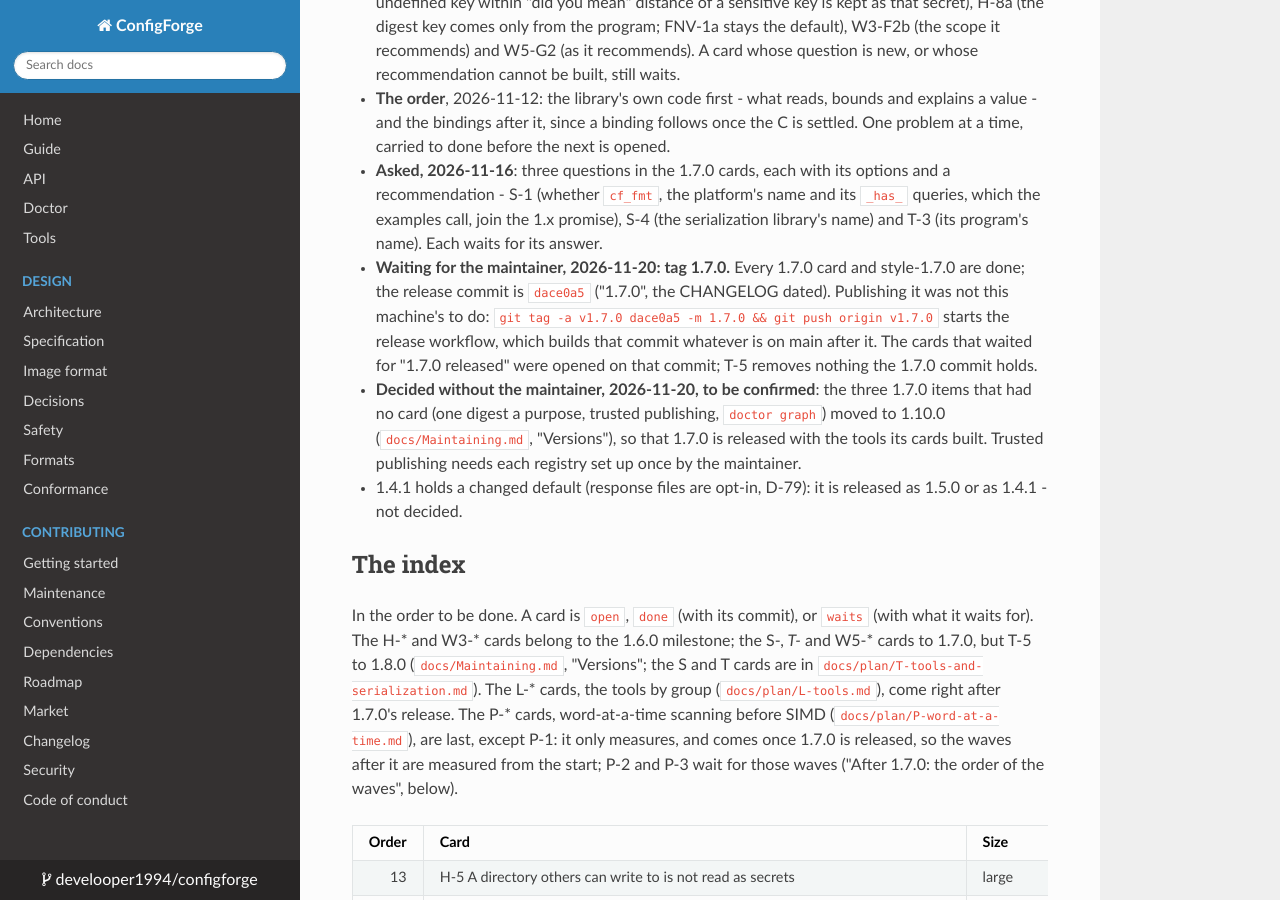
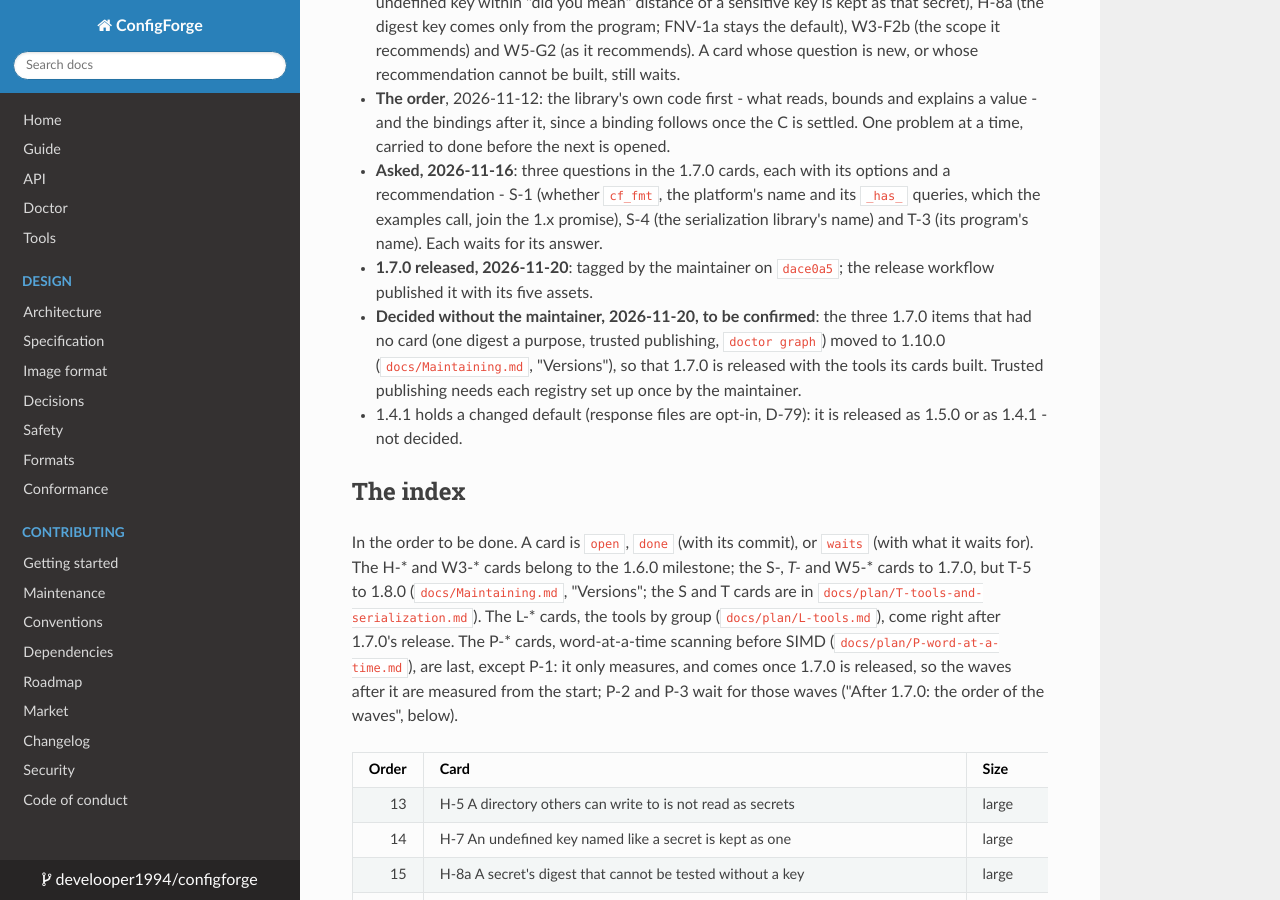
Before and after one commit to develooper1994/configforge, an MkDocs documentation site: the page built from docs/Plan.md, in a window 1280 px wide and 900 px high, scrolled down 3251 px. Built offline with MkDocs 1.6.1, drawn with Linux system fonts in a browser that asks for light colours.

Commit message:
Plan: 1.7.0 released
Co-Authored-By: Claude Opus 5.5 <noreply@anthropic.com>

```diff
--- a/docs/Plan.md
+++ b/docs/Plan.md
@@ -158,13 +158,8 @@ Things only the maintainer can do or decide. Each unblocks the cards named.
   platform's name and its `_has_` queries, which the examples call,
   join the 1.x promise), S-4 (the serialization library's name) and
   T-3 (its program's name). Each waits for its answer.
-* **Waiting for the maintainer, 2026-11-20: tag 1.7.0.** Every 1.7.0
-  card and style-1.7.0 are done; the release commit is `dace0a5`
-  ("1.7.0", the CHANGELOG dated). Publishing it was not this machine's
-  to do: `git tag -a v1.7.0 dace0a5 -m 1.7.0 && git push origin v1.7.0`
-  starts the release workflow, which builds that commit whatever is on
-  main after it. The cards that waited for "1.7.0 released" were opened
-  on that commit; T-5 removes nothing the 1.7.0 commit holds.
+* **1.7.0 released, 2026-11-20**: tagged by the maintainer on `dace0a5`;
+  the release workflow published it with its five assets.
 * **Decided without the maintainer, 2026-11-20, to be confirmed**: the
   three 1.7.0 items that had no card (one digest a purpose, trusted
   publishing, `doctor graph`) moved to 1.10.0 (`docs/Maintaining.md`,
```
